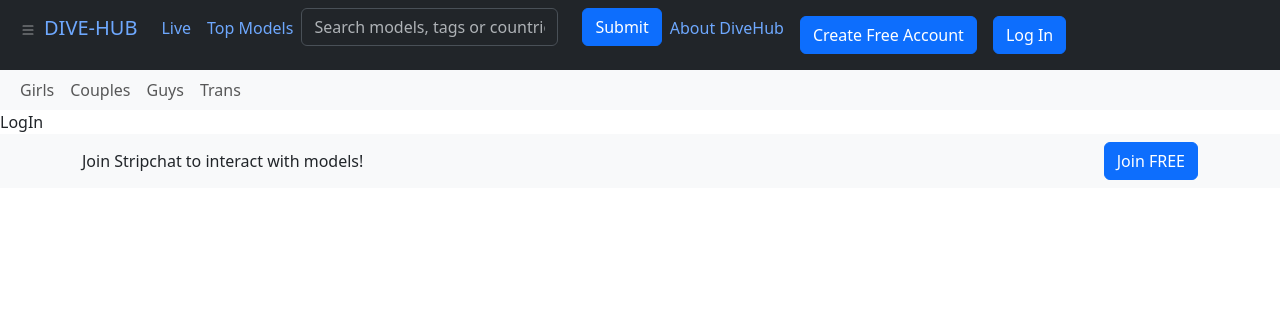
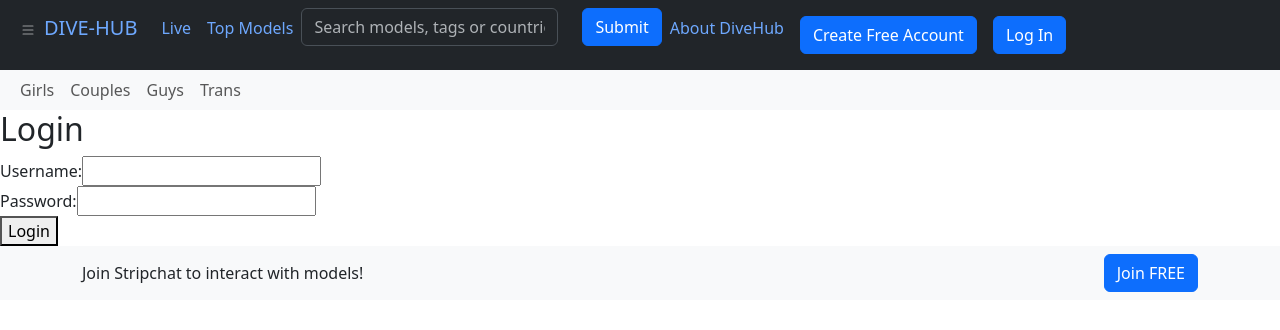
Before and after one commit to dive-hub/jinxx, a React (Create React App) app: page /login in a window 1280 px wide. Shown: the top 330 px of the page. Built offline with nearby package versions, Linux system fonts and the light colour scheme.

Commit message:
Login Page

```diff
--- a/src/App.js
+++ b/src/App.js
@@ -6,7 +6,7 @@ import Layout from "./pages/Layout";
 import Home from "./pages/Home";
 import NoPage from "./pages/NoPage";
 import Live from './pages/live';
-import Discover from './pages/Discover'
+import Discover from './pages/Discover';
 import WatchHistory from './pages/WatchHistory';
 import Best from './pages/category/girls/best';
 import Recommended from './pages/category/girls/recommended';
@@ -31,7 +31,7 @@ function App() {
           <Route path='/profile-id:name' element={<ProductPage />} />
           <Route path="favorites" element={<Favorites />} />
           <Route path="/signup" element={<SignUp />} />
-          <Route path="/login" element={<LogIn />} />
+          <Route path="/login" element={<LogIn />} />2
           <Route path="*" element={<NoPage />} />
         </Route>
       </Routes>
--- a/src/pages/Layout.js
+++ b/src/pages/Layout.js
@@ -1,4 +1,5 @@
 import { Outlet, Link } from "react-router-dom";
+import { useState } from "react";
 import Container from 'react-bootstrap/Container';
 import Nav from 'react-bootstrap/Nav';
 import Navbar from 'react-bootstrap/Navbar';
@@ -7,9 +8,15 @@ import Button from 'react-bootstrap/Button';
 import Row from 'react-bootstrap/Row';
 import Col from 'react-bootstrap/Col';
 import SideBar from "../components/offCanvas";
-import { Card } from "react-bootstrap";
+import { Card, Modal } from "react-bootstrap";
+
+import LogIn from "./LogIn";
 
 const Layout = () => {
+  const [show, setShow] = useState(false);
+
+  const handleClose = () => setShow(false);
+  const handleShow = () => setShow(true);
   return (
     <>
     <Navbar bg="dark" data-bs-theme="dark" sticky="top" className='justify-content-end'>
@@ -44,7 +51,9 @@ const Layout = () => {
                     About DiveHub</Link>
             </Nav.Link>
             <Nav.Link href="#sign up"><Button>Create Free Account</Button></Nav.Link>
-            <Nav.Link href="#log in"><Button>Log In</Button></Nav.Link>
+            <Nav.Link>
+              <Button onClick={handleShow} > Log In </Button>
+            </Nav.Link>
           </Nav>
         </Container>
       </Navbar>
@@ -69,6 +78,21 @@ const Layout = () => {
         </Container>
       </Navbar>
       {/**Layout Outlet point */}
+      <Modal
+        show={show}
+        onHide={handleClose}
+        backdrop="static"
+        keyboard={false}>
+        <Modal.Header closeButton>
+          <Modal.Title>Login</Modal.Title>
+        </Modal.Header>
+        <Modal.Body>
+          <LogIn/>
+        </Modal.Body>
+        <Modal.Footer>
+
+        </Modal.Footer>
+      </Modal>
       <Outlet />
 
       <Navbar bg="light" data-bs-theme="light" sticky='bottom'>
--- a/src/pages/LogIn.js
+++ b/src/pages/LogIn.js
@@ -1,9 +1,52 @@
-import React from 'react'
+import React, { useState } from 'react';
 
 function LogIn() {
+  const [username, setUsername] = useState('');
+  const [password, setPassword] = useState('');
+  const [loggedIn, setLoggedIn] = useState(false);
+
+  const handleLogin = () => {
+    // Here you can implement your login logic, for simplicity let's just check if both fields are filled
+    if (username && password) {
+      setLoggedIn(true);
+    } else {
+      alert('Please fill in both username and password fields.');
+    }
+  };
+
   return (
-    <div>LogIn</div>
-  )
+    <div>
+      {!loggedIn ? (
+        <form>
+          <h2>Login</h2>
+          <div>
+            <label htmlFor="username">Username:</label>
+            <input
+              type="text"
+              id="username"
+              value={username}
+              onChange={(e) => setUsername(e.target.value)}
+            />
+          </div>
+          <div>
+            <label htmlFor="password">Password:</label>
+            <input
+              type="password"
+              id="password"
+              value={password}
+              onChange={(e) => setPassword(e.target.value)}
+            />
+          </div>
+          <button type="button" onClick={handleLogin}>Login</button>
+        </form>
+      ) : (
+        <div>
+          <h2>Welcome, {username}!</h2>
+          <button onClick={() => setLoggedIn(false)}>Logout</button>
+        </div>
+      )}
+    </div>
+  );
 }
 
 export default LogIn;
```
